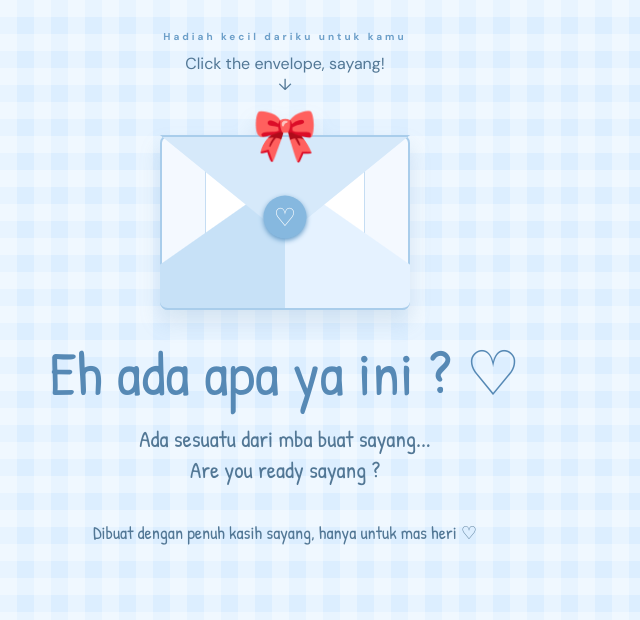
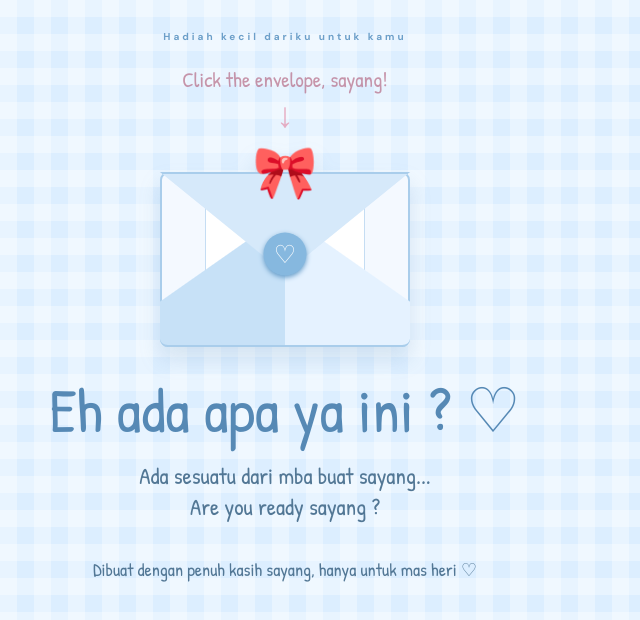
Before and after one commit to reenaireen/birthday-sayang, a plain HTML site: page index.html in a window 1280 px wide. Shown: the whole page, without its empty margins (0-640 px from the left). Drawn offline with Linux system fonts and the light colour scheme.

Commit message:
Update style.css

```diff
--- a/style.css
+++ b/style.css
@@ -879,3 +879,68 @@ footer {
     animation-duration: 1s;
   }
 }
+
+/* Cute instruction above the envelope */
+.envelope-instruction {
+  margin: 22px 0 0;
+  display: flex;
+  flex-direction: column;
+  align-items: center;
+  gap: 3px;
+
+  color: #b56b86;
+  font-family: "Patrick Hand", cursive;
+  font-size: 21px;
+
+  animation: instructionFloat 2s ease-in-out infinite;
+}
+
+.cute-arrow {
+  font-family: sans-serif;
+  font-size: 35px;
+  line-height: 1;
+  color: #e28eaa;
+  animation: arrowBounce 1s ease-in-out infinite;
+}
+
+@keyframes arrowBounce {
+  0%, 100% {
+    transform: translateY(0);
+  }
+
+  50% {
+    transform: translateY(9px);
+  }
+}
+
+@keyframes instructionFloat {
+  0%, 100% {
+    opacity: 1;
+  }
+
+  50% {
+    opacity: 0.7;
+  }
+}
+
+/* Make the envelope feel clickable */
+.envelope-button {
+  position: relative;
+  z-index: 2;
+}
+
+.envelope-button:focus-visible {
+  outline: 3px dashed #d77d9c;
+  outline-offset: 8px;
+  border-radius: 12px;
+}
+
+@media (max-width: 600px) {
+  .envelope-instruction {
+    font-size: 19px;
+  }
+
+  .cute-arrow {
+    font-size: 31px;
+  }
+}
```
